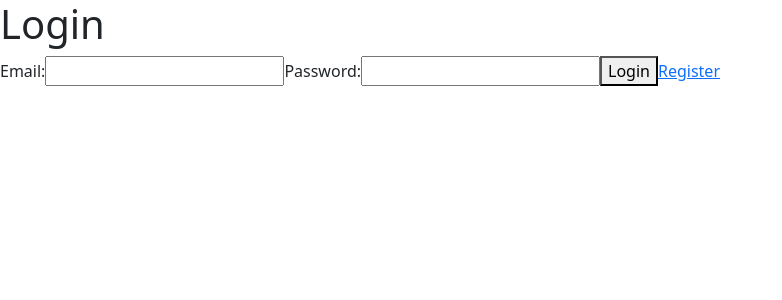
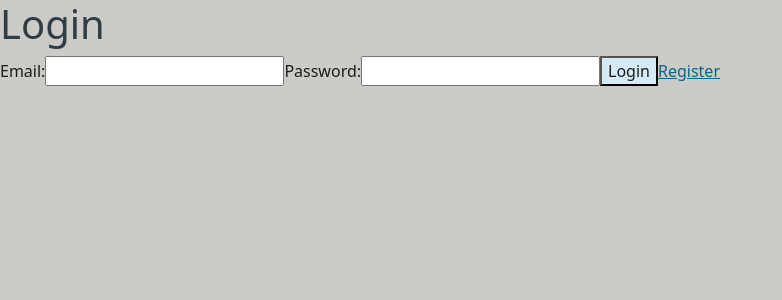
Before and after one commit to LouisI299/Wishing-Well-Frontend, a React (Create React App) app: page /login in a window 1280 px wide. Shown: the top 300 px of the page, without its empty margins (0-782 px from the left). Built offline with nearby package versions, Linux system fonts and the light colour scheme.

Commit message:
Added dark/light mode theme

```diff
--- a/package.json
+++ b/package.json
@@ -17,6 +17,7 @@
     "react-jwt": "^1.2.2",
     "react-router-dom": "^7.0.2",
     "react-scripts": "5.0.1",
+    "styled-components": "^6.1.13",
     "web-vitals": "^2.1.4"
   },
   "scripts": {
--- a/src/App.js
+++ b/src/App.js
@@ -1,19 +1,25 @@
 // Main App component
 
 // Imports
-import React from 'react';
+import React from "react";
 import { BrowserRouter } from "react-router-dom";
 import AppRoutes from "./Routes";
 import { AuthProvider } from "./contexts/AuthProvider";
+import { ThemeProvider } from "./contexts/ThemeProvider";
+import ThemeComponent from "./components/ThemeComponent";
 
 // App component
 function App() {
   return (
     <div className="App">
       <AuthProvider>
-        <BrowserRouter>
-          <AppRoutes />
-        </BrowserRouter>
+        <ThemeProvider>
+          <ThemeComponent>
+            <BrowserRouter>
+              <AppRoutes />
+            </BrowserRouter>
+          </ThemeComponent>
+        </ThemeProvider>
       </AuthProvider>
     </div>
   );
--- /dev/null
+++ b/src/components/GlobalStyles.js
@@ -0,0 +1,33 @@
+import { createGlobalStyle } from "styled-components";
+
+export const GlobalStyles = createGlobalStyle`
+body {
+    background: ${({ theme }) => theme.bg300};
+    color: ${({ theme }) => theme.text100};
+    transition: all 0.50s linear;
+  }
+  h1, h2, h3, h4, h5, h6 {
+    color: ${({ theme }) => theme.text200};
+  }
+  a {
+    color: ${({ theme }) => theme.accent200};
+  }
+  button {
+    background-color: ${({ theme }) => theme.primary100};
+    color: ${({ theme }) => theme.text100};
+  }
+
+  header {
+    background-color: ${({ theme }) => theme.bg100};
+    color: ${({ theme }) => theme.text300};
+  }
+
+  footer {
+    background-color: ${({ theme }) => theme.bg100};
+    color: ${({ theme }) => theme.text300} !important;
+  }
+
+  footer a {
+  color: ${({ theme }) => theme.text300} !important;
+  }
+`;
--- a/src/components/Header.js
+++ b/src/components/Header.js
@@ -1,5 +1,6 @@
 import React from "react";
 import "../styles/Header.css";
+import ToggleButton from "./ToggleButton";
 
 const Header = () => {
   return (
@@ -9,6 +10,7 @@ const Header = () => {
           <div>
             <img src="#" alt="Logo" />
           </div>
+          <ToggleButton />
           <div>
             <img src="#" alt="Flame" />
             <p>Streak</p>
--- /dev/null
+++ b/src/components/ThemeComponent.js
@@ -0,0 +1,17 @@
+import { ThemeProvider as StyledThemeProvider } from "styled-components";
+import { lightTheme, darkTheme } from "./themes";
+import { GlobalStyles } from "./GlobalStyles";
+import { useTheme } from "../contexts/ThemeProvider";
+
+const ThemeComponent = ({ children }) => {
+  const { theme } = useTheme();
+
+  return (
+    <StyledThemeProvider theme={theme === "light" ? lightTheme : darkTheme}>
+      <GlobalStyles />
+      {children}
+    </StyledThemeProvider>
+  );
+};
+
+export default ThemeComponent;
--- /dev/null
+++ b/src/components/ToggleButton.js
@@ -0,0 +1,9 @@
+import { useTheme } from "../contexts/ThemeProvider";
+
+const ToggleButton = () => {
+  const { toggleTheme } = useTheme();
+
+  return <button onClick={toggleTheme}>Toggle Theme</button>;
+};
+
+export default ToggleButton;
--- /dev/null
+++ b/src/components/themes.js
@@ -0,0 +1,27 @@
+export const lightTheme = {
+  primary100: "#d4eaf7",
+  primary200: "#b6ccd8",
+  primary300: "#3b3c3d",
+  accent100: "#71c4ef",
+  accent200: "#00668c",
+  text100: "#1d1c1c",
+  text200: "#313d44",
+  text300: "#3b3c3d",
+  bg100: "#fffefb",
+  bg200: "#f5f4f1",
+  bg300: "#cccbc8",
+};
+
+export const darkTheme = {
+  primary100: "#1F3A5F",
+  primary200: "#4d648d",
+  primary300: "#acc2ef",
+  accent100: "#3D5A80",
+  accent200: "#cee8ff",
+  text100: "#FFFFFF",
+  text200: "#e0e0e0",
+  text300: "#e0e0e0",
+  bg100: "#0F1C2E",
+  bg200: "#1f2b3e",
+  bg300: "#374357",
+};
--- a/src/contexts/ThemeProvider.js
+++ b/src/contexts/ThemeProvider.js
@@ -1 +1,19 @@
-import React from "react";
+import React, { createContext, useState, useContext } from "react";
+
+const ThemeContext = createContext();
+
+export const ThemeProvider = ({ children }) => {
+  const [theme, setTheme] = useState("light");
+
+  const toggleTheme = () => {
+    setTheme((prevTheme) => (prevTheme === "light" ? "dark" : "light"));
+  };
+
+  return (
+    <ThemeContext.Provider value={{ theme, toggleTheme }}>
+      {children}
+    </ThemeContext.Provider>
+  );
+};
+
+export const useTheme = () => useContext(ThemeContext);
--- a/src/pages/Social.js
+++ b/src/pages/Social.js
@@ -1,6 +1,4 @@
 import React from "react";
-import Header from "../components/Header";
-import Footer from "../components/Footer";
 
 //Social feed page
 
--- a/src/styles/Footer.css
+++ b/src/styles/Footer.css
@@ -1,7 +1,6 @@
 footer {
   padding: 10px;
-  background-color: #38008C;
-  color: white;
+
   text-align: center;
 }
 footer div {
--- a/src/styles/Header.css
+++ b/src/styles/Header.css
@@ -1,9 +1,7 @@
 header {
-    pading: 10px;
-    background-color: #38008C;
-    color: white;
+  padding: 10px;
 }
 header div {
-    display: flex;
-    justify-content: space-between;
+  display: flex;
+  justify-content: space-between;
 }
--- a/src/styles/global.css
+++ b/src/styles/global.css
@@ -1,5 +1,6 @@
 /* global.css */
-html, body {
+html,
+body {
   height: 100%;
   margin: 0;
 }
@@ -15,8 +16,8 @@ html, body {
 }
 
 footer {
-    background-color: #38008C;
-    color: white;
+  /* background-color: #38008C;
+    color: white; */
   text-align: center;
   padding: 10px;
   position: absolute;
@@ -31,7 +32,6 @@ html, body {
 }
 
 footer a {
-    color: white;
   text-decoration: none;
   padding: 10px;
 }
```
Also changed, not shown: 1 other file (tests, documents, lock files or other folders). Lines whose indentation alone changed are shown as unchanged.
